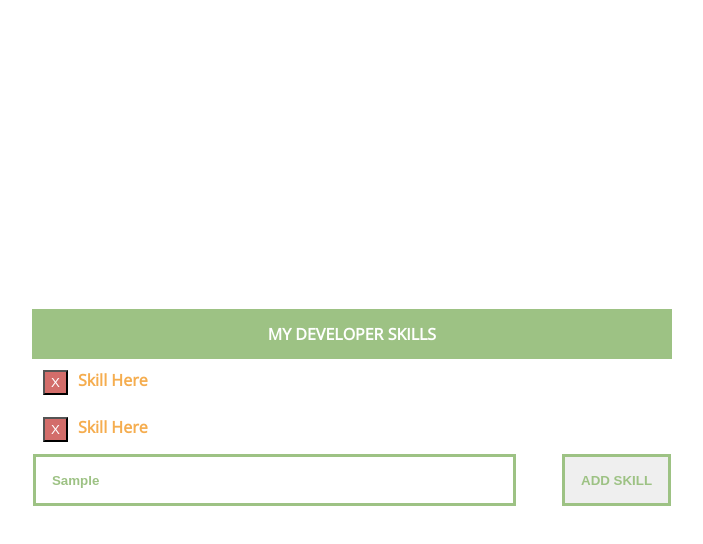
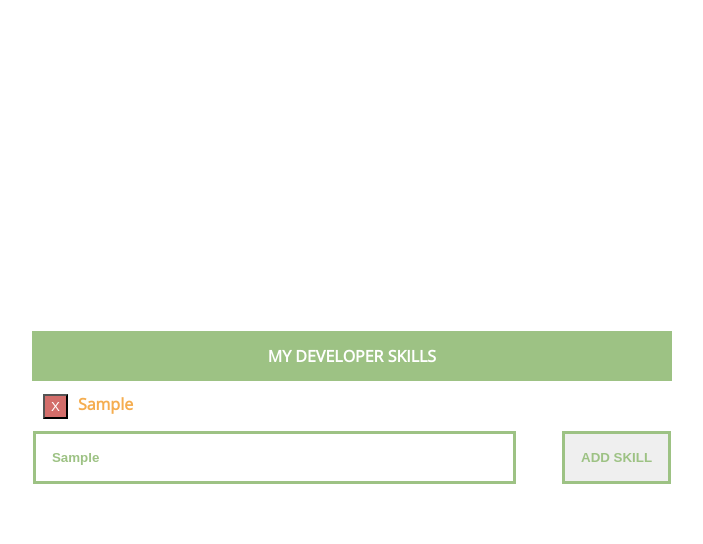
Before and after one commit to brianbellini/my-dev-skills-lab, a plain HTML site: page index.html in a window 1280 px wide. Both pictures are taken after typing "Sample" into the empty fields and a click on the button "ADD SKILL". Shown: the whole page, without its empty margins (296-999 px from the left). Drawn offline with nearby package versions, Linux system fonts and the light colour scheme.

Commit message:
Skill add jQuery complete

```diff
--- a/index.html
+++ b/index.html
@@ -21,10 +21,13 @@
         </thead>
         <tbody>
             <tr>
-                <td><button>X</button>Skill Here</td>
+                <td></td>
             </tr>
             <tr>
-                <td><button>X</button>Skill Here</td>
+                <!-- <td><button class="remove-button">X</button>Skill Here</td> -->
+            </tr>
+            <tr>
+                <!-- <td><button class="remove-button">X</button>Skill Here</td> -->
             </tr>
         </tbody>
         <tfoot>
--- a/js/main.js
+++ b/js/main.js
@@ -1,3 +1,20 @@
-let template =  `<tr>
-                    <td><button>X</button>${newSkill}</td>
-                </tr>`
+
+var newSkill = '';
+
+var template =  '';
+
+
+$('tfoot').on('click','#add-button',function() {
+    newSkill = $('#input-box').val()
+    template =   `<tr>
+                    <td><button class="remove-button">X</button>${newSkill}</td>
+                </tr>`;
+    $('tbody').append(template)
+});
+
+$('tbody').on('click','button',function() {
+        $(this).closest('tr').fadeOut(1000, function() {
+
+        $(this).remove();
+    });
+});
```
